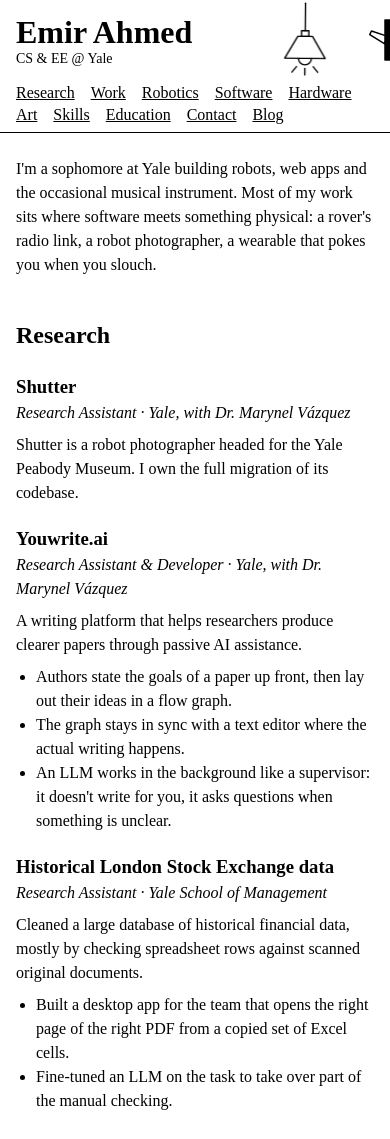
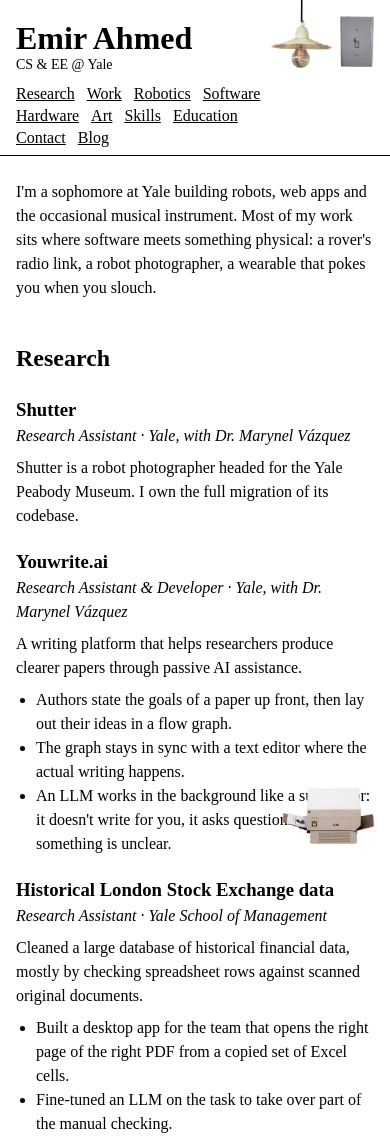
Before and after one commit to EmirataG/portfolio_page, a website built with Vite: page index.html in a window 390 px wide. Shown: the top 1139 px of the page. Built offline with nearby package versions, Linux system fonts and the light colour scheme.

Commit message:
replaced svgs with actual photos

```diff
--- a/index.html
+++ b/index.html
@@ -1,8 +1,8 @@
 <!doctype html>
-<html lang="en">
+<html lang="en" class="photos">
   <head>
     <meta charset="UTF-8" />
-    <link rel="icon" type="image/svg+xml" href="/favicon.svg" />
+    <link rel="icon" type="image/png" href="/favicon.png" />
     <meta name="viewport" content="width=device-width, initial-scale=1.0" />
     <title>Emir Ahmed</title>
     <script>
@@ -15,12 +15,27 @@
   </head>
   <body>
     <header>
-      <div class="ceiling">
+      <div class="masthead">
         <div class="name">
           <h1>Emir Ahmed</h1>
           <p>CS &amp; EE @ Yale</p>
         </div>
-        <svg class="lamp" viewBox="0 30 60 80" width="60" height="80" aria-hidden="true">
+        <nav aria-label="Sections">
+          <a href="#research">Research</a>
+          <a href="#work">Work</a>
+          <a href="#robotics">Robotics</a>
+          <a href="#software">Software</a>
+          <a href="#hardware">Hardware</a>
+          <a href="#art">Art</a>
+          <a href="#skills">Skills</a>
+          <a href="#education">Education</a>
+          <a href="#contact">Contact</a>
+          <a href="blog/">Blog</a>
+        </nav>
+      </div>
+      <div class="fixture">
+        <img class="lamp photo" src="/photos/lamp.png" alt="" width="56" height="44" />
+        <svg class="lamp drawing" viewBox="0 30 60 80" width="60" height="80" aria-hidden="true">
           <line x1="30" y1="30" x2="30" y2="60" />
           <rect x="26" y="60" width="8" height="6" />
           <path d="M22 66 L38 66 L52 90 L8 90 Z" />
@@ -31,26 +46,26 @@
             <line x1="39" y1="99" x2="44" y2="105" />
           </g>
         </svg>
-        <button id="switch" type="button" role="switch" aria-checked="true" aria-label="Lamp">
-          <svg viewBox="0 0 28 44" width="28" height="44" aria-hidden="true">
-            <polygon class="lever" points="21,18 21,26 4,24 4,20" />
-            <rect x="20" y="2" width="5" height="40" />
-          </svg>
-        </button>
       </div>
-      <nav aria-label="Sections">
-        <a href="#research">Research</a>
-        <a href="#work">Work</a>
-        <a href="#robotics">Robotics</a>
-        <a href="#software">Software</a>
-        <a href="#hardware">Hardware</a>
-        <a href="#art">Art</a>
-        <a href="#skills">Skills</a>
-        <a href="#education">Education</a>
-        <a href="#contact">Contact</a>
-        <a href="blog/">Blog</a>
-      </nav>
+      <button id="switch" type="button" role="switch" aria-checked="true" aria-label="Lamp">
+        <img class="photo on" src="/photos/switch-on.png" alt="" width="30" height="45" />
+        <img class="photo off" src="/photos/switch-off.png" alt="" width="30" height="45" />
+        <svg class="drawing" viewBox="0 0 28 44" width="28" height="44" aria-hidden="true">
+          <polygon class="lever" points="21,18 21,26 4,24 4,20" />
+          <rect x="20" y="2" width="5" height="40" />
+        </svg>
+      </button>
     </header>
+
+    <a class="printer" href="resume.pdf" download="Emir Ahmed - Resume.pdf" aria-label="Download resume (PDF)" title="Download resume (PDF)">
+      <img class="photo" src="/photos/printer.png" alt="" width="72" height="44" />
+      <svg class="drawing" viewBox="0 0 32 24" width="32" height="24" aria-hidden="true">
+        <path class="sheet" d="M10 9 V2 H22 V9" />
+        <rect x="3" y="9" width="26" height="14" rx="1.5" />
+        <line x1="8" y1="18" x2="24" y2="18" />
+        <line x1="24" y1="13" x2="25" y2="13" />
+      </svg>
+    </a>
 
     <main>
       <p>
@@ -218,6 +233,9 @@
             </li>
             <li>A social layer on Firebase adds friends, shared coaches and session history charts.</li>
           </ul>
+          <p>
+            <a href="https://www.youtube.com/watch?v=zGTd4aQPPI8" target="_blank" rel="noopener">Watch the demo</a>
+          </p>
         </article>
 
         <article>
--- a/src/style.css
+++ b/src/style.css
@@ -22,6 +22,7 @@
 /* Name, lamp, switch and section links: one bar that stays at the top */
 
 header {
+  display: flex;
   position: sticky;
   top: 0;
   z-index: 1;
@@ -36,9 +37,20 @@
   background: #000;
 }
 
-.ceiling {
+.masthead {
+  flex: 1;
+  min-width: 0;
   display: flex;
+  flex-direction: column;
+  justify-content: space-between;
+}
+
+
+.fixture {
+  display: flex;
+  flex-direction: column;
   align-items: center;
+  margin: 0 calc(var(--gutter) * 2) 0 1rem;
 }
 
 .name {
@@ -46,7 +58,7 @@
   flex-wrap: wrap;
   align-items: baseline;
   gap: 0 0.75rem;
-  margin-right: auto;
+  margin-top: 1.25rem;
 }
 
 h1 {
@@ -70,7 +82,7 @@
   display: flex;
   flex-wrap: wrap;
   gap: 0.25rem 1rem;
-  padding: 0.25rem 0 0.5rem;
+  padding: 0.75rem 0 0.5rem;
 }
 
 main {
@@ -184,12 +196,20 @@
 
 @media (max-width: 40rem) {
   :root {
-    /* the nav wraps onto two rows here */
-    scroll-padding-top: 10rem;
+    /* the nav wraps onto several rows here */
+    scroll-padding-top: 12rem;
   }
 
   body {
     --gutter: 1rem;
+  }
+
+  .fixture {
+    margin: 0 var(--gutter) 0 0.5rem;
+  }
+
+  nav {
+    column-gap: 0.75rem;
   }
 
   dl {
@@ -215,6 +235,8 @@
 #switch {
   /* cancel the page margin (and the 3px of empty viewBox behind the plate)
      so the plate sits against the screen edge like a wall */
+  align-self: flex-start;
+  margin-top: 18px;
   margin-right: calc(-1 * var(--gutter) - 3px);
   padding: 0;
   border: 0;
@@ -241,8 +263,6 @@
 /* Hanging lamp */
 
 .lamp {
-  align-self: flex-start;
-  margin-right: calc(var(--gutter) * 2);
   transform-origin: 50% 0;
   animation: swing 3.5s ease-in-out infinite alternate;
   pointer-events: none;
@@ -250,6 +270,25 @@
 
 [data-lamp='off'] .rays {
   display: none;
+}
+
+/* Printer: stands on the bottom edge of the window, over the page */
+
+.printer {
+  position: fixed;
+  right: var(--gutter);
+  bottom: 0;
+  z-index: 1;
+  line-height: 0;
+}
+
+.sheet {
+  transition: transform 0.12s ease-out;
+}
+
+.printer:hover .sheet,
+.printer:focus-visible .sheet {
+  transform: translateY(-1.5px);
 }
 
 @keyframes swing {
@@ -268,4 +307,88 @@
   .lever {
     transition: none;
   }
+  .sheet {
+    transition: none;
+  }
 }
+
+/* Photo experiment: real photos (Wikimedia Commons, CC0) instead of the line
+   drawings. Remove class="photos" from <html> to get the drawings back. */
+
+.photo {
+  display: none;
+}
+
+.photos .drawing {
+  display: none;
+}
+
+.photos .photo {
+  display: block;
+}
+
+.photos .lamp.photo {
+  width: 84px;
+  /* the cord: a thin line from the ceiling down to the cut-out lamp */
+  box-sizing: content-box;
+  padding-top: 30px;
+  background: linear-gradient(currentColor, currentColor) top center / 1.5px 33px no-repeat;
+}
+
+.photos .printer .photo {
+  width: 128px;
+}
+
+.photos .fixture {
+  margin-right: var(--gutter);
+  padding-bottom: 0.5rem;
+}
+
+/* lamp off: the room goes dark, so everything in it dims */
+
+[data-lamp='off'] .photo {
+  filter: brightness(0.45);
+}
+
+.photos #switch {
+  margin: 24px 0 0;
+}
+
+.photos #switch .photo {
+  width: 44px;
+  height: 66px;
+}
+
+.photos #switch .off,
+.photos[data-lamp='off'] #switch .on {
+  display: none;
+}
+
+.photos[data-lamp='off'] #switch .off {
+  display: block;
+}
+
+@media (max-width: 40rem) {
+  .photos .lamp.photo {
+    width: 60px;
+    padding-top: 20px;
+    background-size: 1.5px 23px;
+  }
+
+  .photos .printer .photo {
+    width: 92px;
+  }
+
+  .photos .fixture {
+    margin-right: 0.5rem;
+  }
+
+  .photos #switch {
+    margin-top: 16px;
+  }
+
+  .photos #switch .photo {
+    width: 34px;
+    height: 51px;
+  }
+}
```
Also changed, not shown: blog/faking-art.html (+31 -16 lines), blog/index.html (+31 -16 lines), blog/pec-synth.html (+31 -16 lines), public/favicon.png (added), public/photos/lamp.png (added), public/photos/printer.png (added), public/photos/switch-off.png (added), public/photos/switch-on.png (added), 1 other file.
